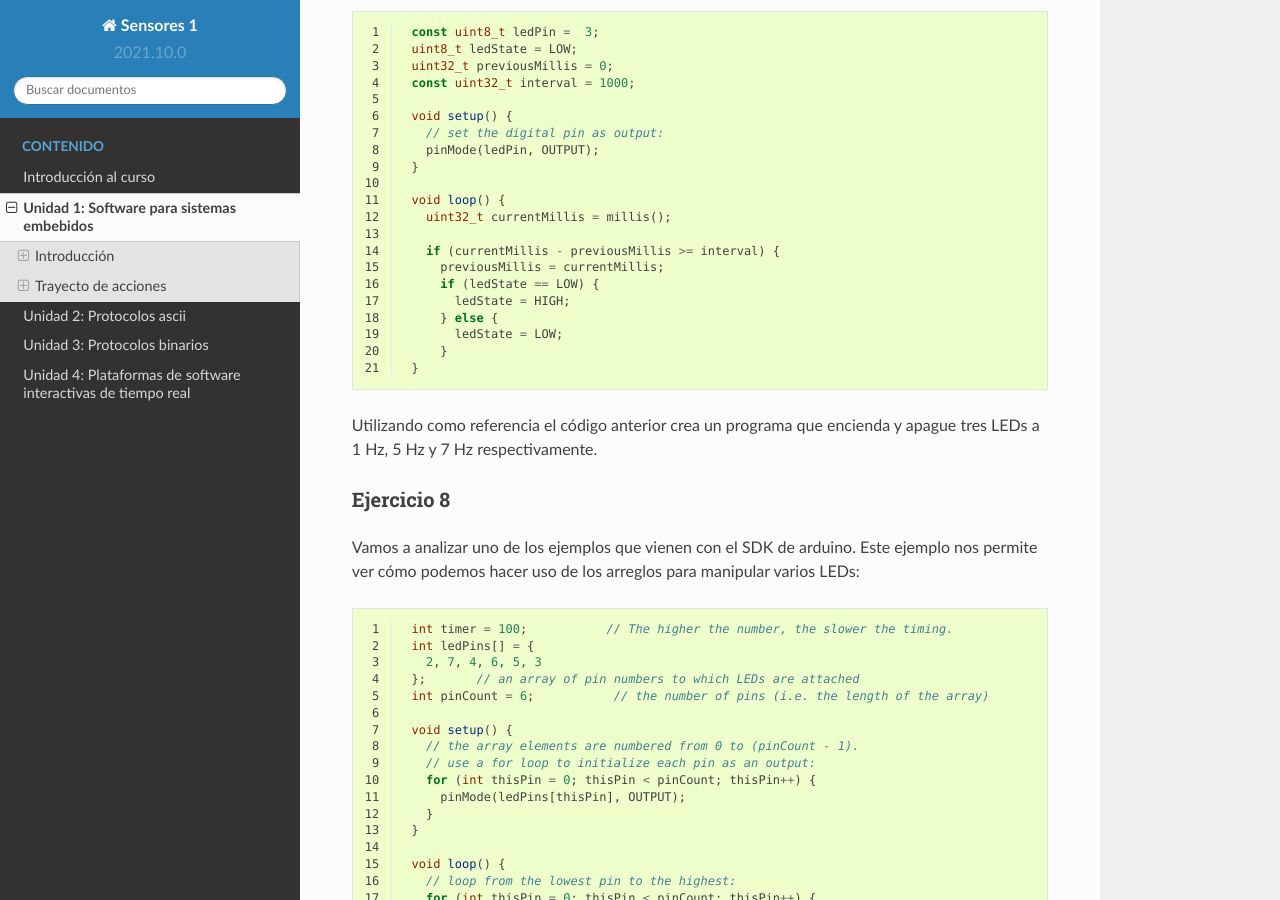
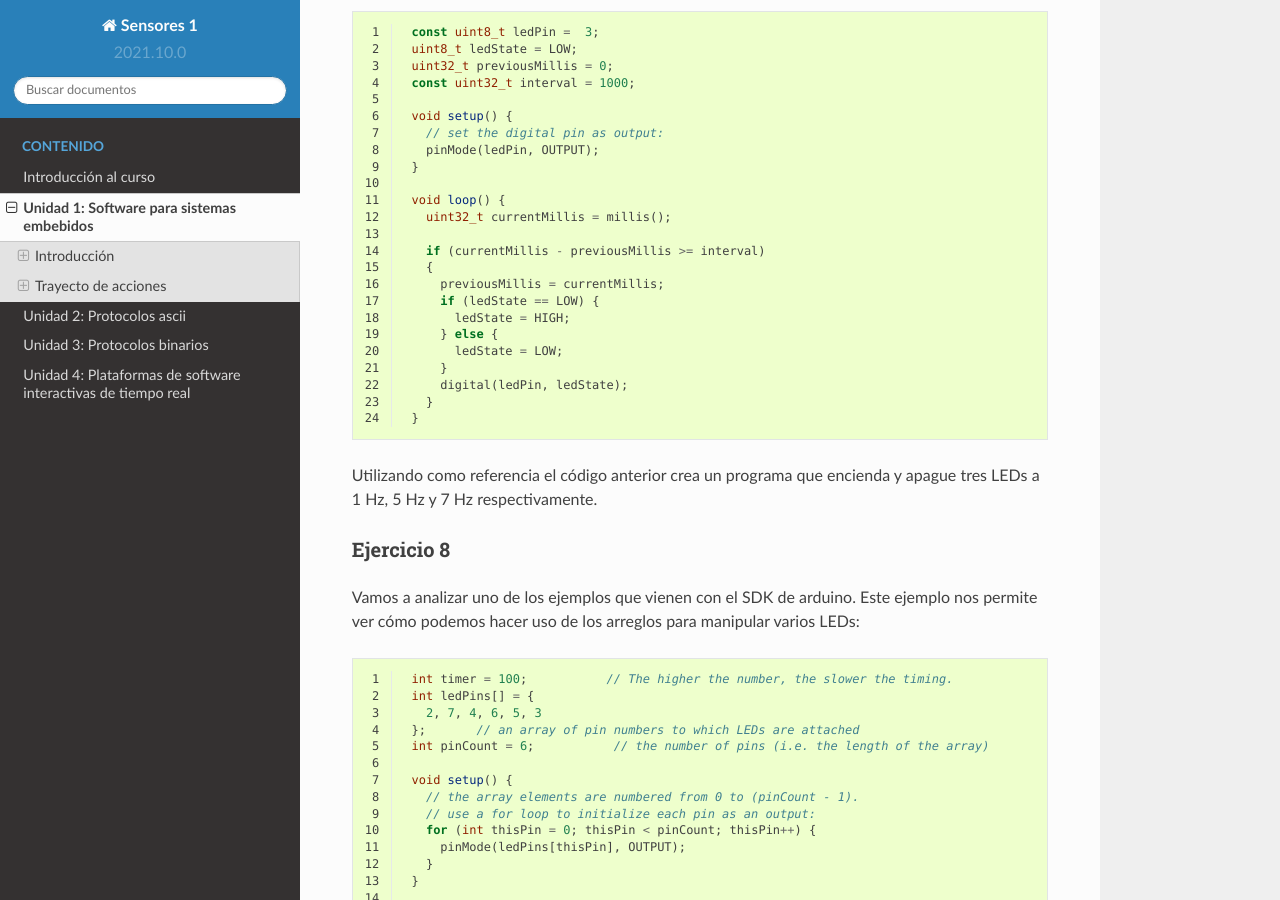
Before and after one commit to juanferfranco/sensores1, a Sphinx documentation site: the page built from docs/_unidad1/unidad1.rst, in a window 1280 px wide and 900 px high, scrolled down 4129 px. Built offline with Sphinx 7.4.7 and the Read the Docs theme 2.0.0, drawn with Linux system fonts in a browser that asks for light colours.

Commit message:
update ex7 unit1

```diff
--- a/docs/_unidad1/unidad1.rst
+++ b/docs/_unidad1/unidad1.rst
@@ -232,13 +232,16 @@ Analiza el siguiente ejemplo:
     void loop() {
       uint32_t currentMillis = millis();
 
-      if (currentMillis - previousMillis >= interval) {
+      if (currentMillis - previousMillis >= interval)
+      {
         previousMillis = currentMillis;
         if (ledState == LOW) {
           ledState = HIGH;
         } else {
           ledState = LOW;
         }
+        digital(ledPin, ledState);
+      }
     }
 
 Utilizando como referencia el código anterior crea un programa que
```
